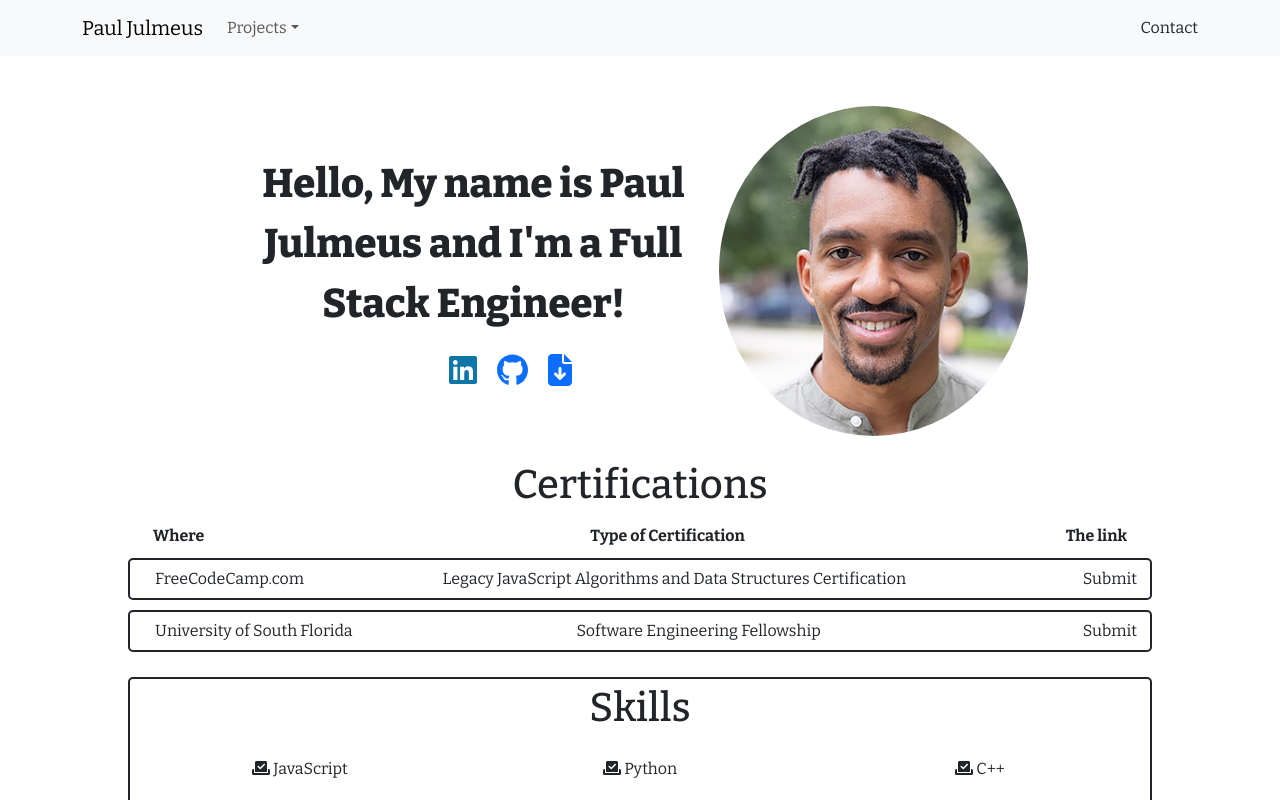
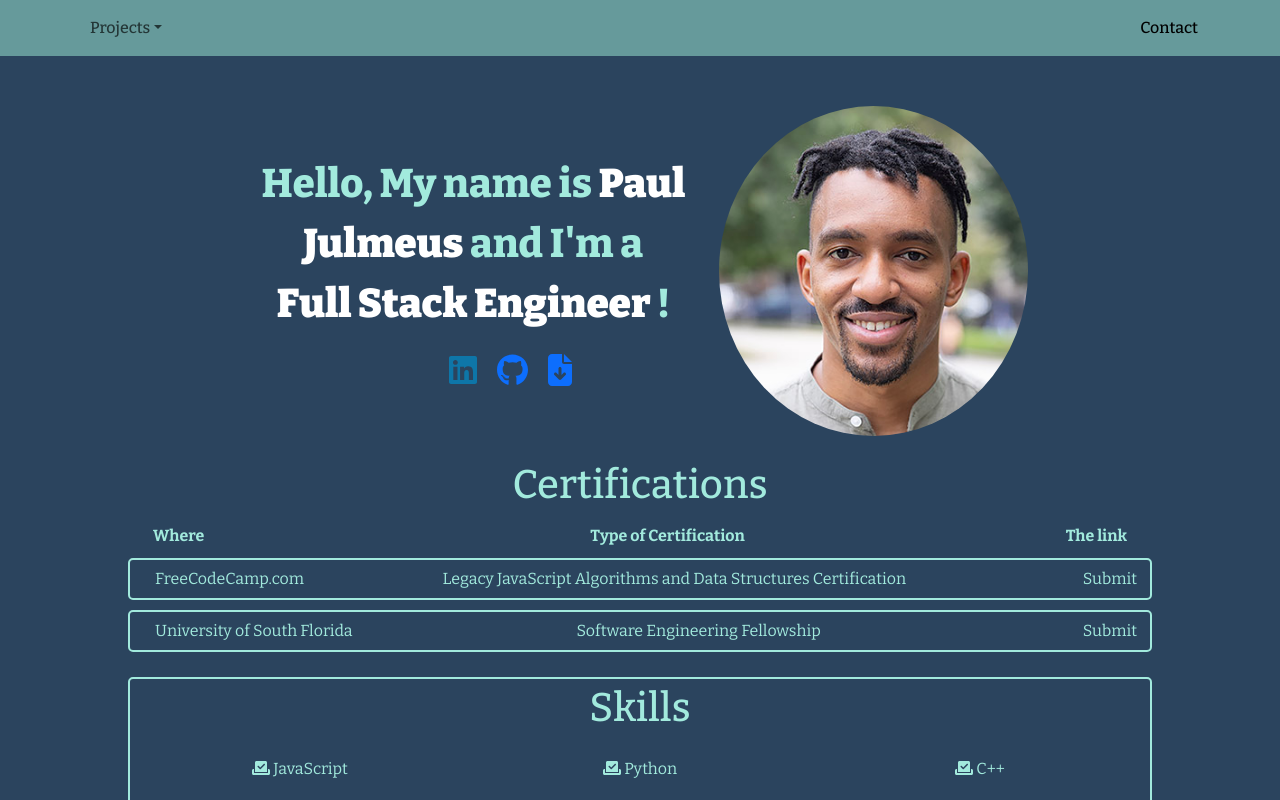
Before and after one commit to pjulmeus/portfolio917, a React (Create React App) app in the folder my-app/: page / in a window 1280 px wide. Shown: the top 800 px of the page. Built offline with nearby package versions, Linux system fonts and the light colour scheme.

Commit message:
added color and design

```diff
--- a/my-app/src/App.css
+++ b/my-app/src/App.css
@@ -7,4 +7,6 @@
 
 body {
   font-family: "Bitter", serif;
+  background-color: #2b445e;
+  color: #a2eadd;
 }
--- a/my-app/src/CertificationCard.js
+++ b/my-app/src/CertificationCard.js
@@ -11,7 +11,7 @@ return (
     <div className="right_side">
 Legacy JavaScript Algorithms and Data Structures Certification</div>
     <a className="right-side" href="https://www.freecodecamp.org/certification/fcc8380af88-0c87-4959-b7f7-930f7dcdc227/javascript-algorithms-and-data-structures" >
-        <Button variant="right_side" >Submit</Button>
+        <Button variant="right_side aqua" >Submit</Button>
         </a>
   </Stack>
 )
--- a/my-app/src/CertificationCard2.js
+++ b/my-app/src/CertificationCard2.js
@@ -9,7 +9,7 @@ return (
     <Stack className="stack_space" gap={1} direction="horizontal">
     <div className="left_side">University of South Florida</div>
     <div className="right_side">Software Engineering Fellowship</div>
-    <a href="https://images.credential.net/embed/v0lpzuln.png"><Button variant="right_side">Submit</Button></a>
+    <a href="https://images.credential.net/embed/v0lpzuln.png"><Button variant="right_side aqua ">Submit</Button></a>
   </Stack>
 )
 }
--- a/my-app/src/Navbar.js
+++ b/my-app/src/Navbar.js
@@ -6,20 +6,20 @@ import './navbar.css'
 
 function NavBar() {
   return (
-    <Navbar expand="lg" className="bg-body-tertiary">
+    <Navbar expand="lg" className="background_color">
       <Container>
-        <Navbar.Brand href="/">Paul Julmeus</Navbar.Brand>
-        <Navbar.Toggle aria-controls="basic-navbar-nav" />
-        <Navbar.Collapse id="basic-navbar-nav">
-          <Nav className="me-auto">
-            <NavDropdown title="Projects" id="basic-nav-dropdown">
+        {/* <Navbar.Brand href="/" className='black_letters'>Paul Julmeus</Navbar.Brand> */}
+        <Navbar.Toggle className='black_letters' aria-controls="basic-navbar-nav" />
+        <Navbar.Collapse  className='black_letters' id="basic-navbar-nav">
+          <Nav className="me-auto black_letters">
+            <NavDropdown title="Projects" id="basic-nav-dropdown" className='black_letters'>
               <NavDropdown.Item href="https://www.strengthshadow.com/">Strength Shadow</NavDropdown.Item>
               <NavDropdown.Item href="https://qunimbus.com/">
                 Qunimbus
               </NavDropdown.Item>
             </NavDropdown>
           </Nav>
-          <Nav.Link className='contact_end' href="/contact">Contact</Nav.Link>
+          <Nav.Link className='contact_end black_letters' href="/contact">Contact</Nav.Link>
         </Navbar.Collapse>
       </Container>
     </Navbar>
--- a/my-app/src/StoryFolder/PersonalBio.js
+++ b/my-app/src/StoryFolder/PersonalBio.js
@@ -4,7 +4,7 @@ import './personalbio.css'
 function PersonalBio () {
     return (
         <div>
-            <p className="bio_text">Hello, My name is Paul Julmeus and I'm a Full Stack Engineer!
+            <p className="bio_text">Hello, My name is <b className="white_letters">Paul Julmeus</b> and I'm a <br></br><b className="white_letters"> Full Stack Engineer </b>!
             </p>
         </div>
     )
--- a/my-app/src/StoryFolder/personalbio.css
+++ b/my-app/src/StoryFolder/personalbio.css
@@ -18,3 +18,7 @@
     align-items: center;
     justify-content: center;
 }
+
+.white_letters {
+    color: white;
+}
--- a/my-app/src/certification.css
+++ b/my-app/src/certification.css
@@ -35,3 +35,7 @@
 .middle_side{
     margin-left: 65px;
 }
+
+.aqua {
+    color: #a2eadd;
+}
--- a/my-app/src/navbar.css
+++ b/my-app/src/navbar.css
@@ -1,3 +1,12 @@
 .contact_end {
     justify-content: flex-end;
 }
+
+.black_letters {
+    color: black;
+    font-weight: 500;
+}
+
+.background_color {
+    background-color: #669a9b;
+}
```
